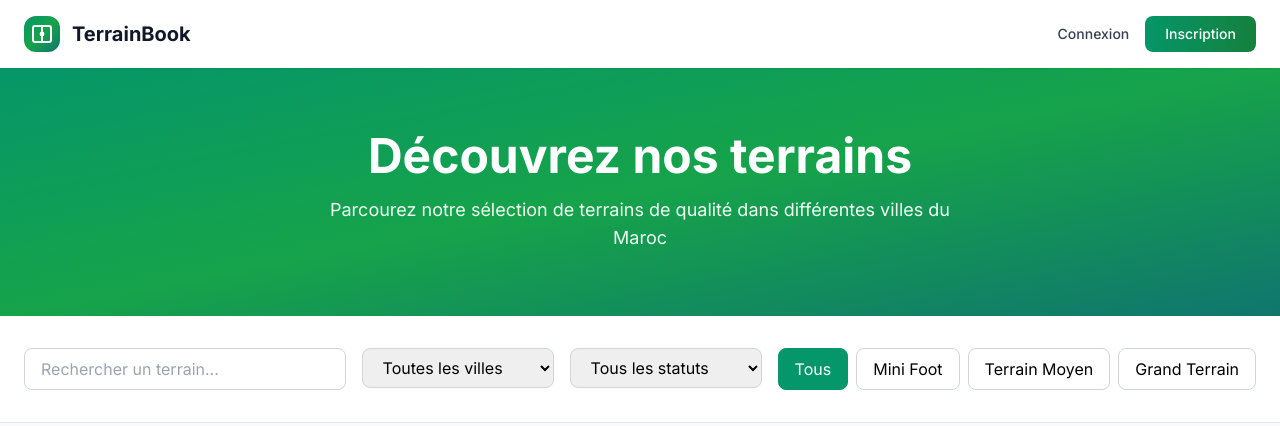
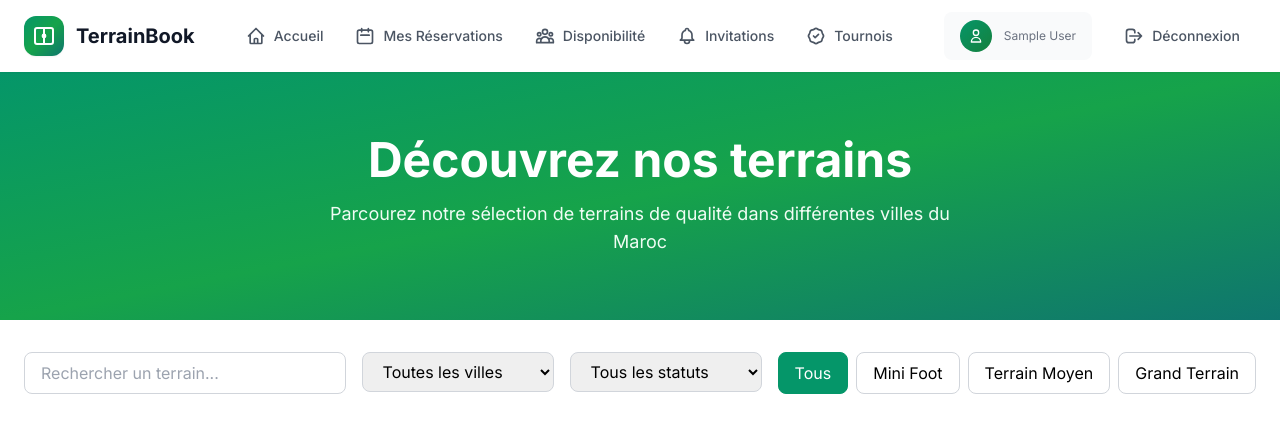
Before and after one commit to zakariyaee/TP4_WEB, a PHP site: page /views/player/stades.php in a window 1280 px wide. Shown: the top 426 px of the page. Run offline with PHP 8.4, Linux system fonts and the light colour scheme; the visitor is signed in with stand-in values (Sample User, id 1); data that the repository does not hold is empty; some libraries are stand-ins or nearby versions.

Commit message:
header espace joueur done

```diff
--- /dev/null
+++ b/views/player/includes/header.php
@@ -0,0 +1,82 @@
+<header class="bg-white shadow-sm sticky top-0 z-50">
+    <nav class="container mx-auto px-6 py-3">
+        <div class="flex items-center justify-between">
+            <!-- Logo -->
+            <a href="accueil.php" class="flex items-center gap-3">
+                <div class="w-10 h-10 bg-gradient-to-br from-emerald-600 via-green-600 to-teal-700 rounded-xl flex items-center justify-center shadow-sm">
+                    <svg xmlns="http://www.w3.org/2000/svg" fill="none" viewBox="0 0 24 24" stroke-width="1.8" stroke="white" class="w-6 h-6">
+                        <rect x="3" y="4" width="18" height="16" rx="2" ry="2" stroke="white" stroke-width="2" />
+                        <line x1="12" y1="4" x2="12" y2="20" stroke="white" stroke-width="2" />
+                        <circle cx="12" cy="12" r="1.5" fill="white" />
+                    </svg>
+                </div>
+                <div>
+                    <span class="text-xl font-bold text-gray-900 block">TerrainBook</span>
+
+                </div>
+            </a>
+
+            <!-- Navigation -->
+            <div class="hidden md:flex items-center gap-8">
+                <a href="stades.php" class="flex items-center gap-2 text-sm font-medium text-gray-600 hover:text-emerald-600 transition-colors">
+                    <svg class="w-5 h-5" fill="none" stroke="currentColor" viewBox="0 0 24 24">
+                        <path stroke-linecap="round" stroke-linejoin="round" stroke-width="2" d="M3 12l2-2m0 0l7-7 7 7M5 10v10a1 1 0 001 1h3m10-11l2 2m-2-2v10a1 1 0 01-1 1h-3m-6 0a1 1 0 001-1v-4a1 1 0 011-1h2a1 1 0 011 1v4a1 1 0 001 1m-6 0h6"/>
+                    </svg>
+                    Accueil
+                </a>
+
+                <a href="my-reservations.php" class="flex items-center gap-2 text-sm font-medium text-gray-600 hover:text-emerald-600 transition-colors">
+                    <svg class="w-5 h-5" fill="none" stroke="currentColor" viewBox="0 0 24 24">
+                        <path stroke-linecap="round" stroke-linejoin="round" stroke-width="2" d="M8 7V3m8 4V3m-9 8h10M5 21h14a2 2 0 002-2V7a2 2 0 00-2-2H5a2 2 0 00-2 2v12a2 2 0 002 2z"/>
+                    </svg>
+                    Mes Réservations
+                </a>
+
+                <a href="disponibilite.php" class="flex items-center gap-2 text-sm font-medium text-gray-600 hover:text-emerald-600 transition-colors">
+                    <svg class="w-5 h-5" fill="none" stroke="currentColor" viewBox="0 0 24 24">
+                        <path stroke-linecap="round" stroke-linejoin="round" stroke-width="2" d="M17 20h5v-2a3 3 0 00-5.356-1.857M17 20H7m10 0v-2c0-.656-.126-1.283-.356-1.857M7 20H2v-2a3 3 0 015.356-1.857M7 20v-2c0-.656.126-1.283.356-1.857m0 0a5.002 5.002 0 019.288 0M15 7a3 3 0 11-6 0 3 3 0 016 0zm6 3a2 2 0 11-4 0 2 2 0 014 0zM7 10a2 2 0 11-4 0 2 2 0 014 0z"/>
+                    </svg>
+                    Disponibilité
+                </a>
+
+                <a href="invitations.php" class="flex items-center gap-2 text-sm font-medium text-gray-600 hover:text-emerald-600 transition-colors relative">
+                    <svg class="w-5 h-5" fill="none" stroke="currentColor" viewBox="0 0 24 24">
+                        <path stroke-linecap="round" stroke-linejoin="round" stroke-width="2" d="M15 17h5l-1.405-1.405A2.032 2.032 0 0118 14.158V11a6.002 6.002 0 00-4-5.659V5a2 2 0 10-4 0v.341C7.67 6.165 6 8.388 6 11v3.159c0 .538-.214 1.055-.595 1.436L4 17h5m6 0v1a3 3 0 11-6 0v-1m6 0H9"/>
+                    </svg>
+                    Invitations
+
+                </a>
+
+                <a href="tournaments.php" class="flex items-center gap-2 text-sm font-medium text-gray-600 hover:text-emerald-600 transition-colors">
+                    <svg class="w-5 h-5" fill="none" stroke="currentColor" viewBox="0 0 24 24">
+                        <path stroke-linecap="round" stroke-linejoin="round" stroke-width="2" d="M9 12l2 2 4-4M7.835 4.697a3.42 3.42 0 001.946-.806 3.42 3.42 0 014.438 0 3.42 3.42 0 001.946.806 3.42 3.42 0 013.138 3.138 3.42 3.42 0 00.806 1.946 3.42 3.42 0 010 4.438 3.42 3.42 0 00-.806 1.946 3.42 3.42 0 01-3.138 3.138 3.42 3.42 0 00-1.946.806 3.42 3.42 0 01-4.438 0 3.42 3.42 0 00-1.946-.806 3.42 3.42 0 01-3.138-3.138 3.42 3.42 0 00-.806-1.946 3.42 3.42 0 010-4.438 3.42 3.42 0 00.806-1.946 3.42 3.42 0 013.138-3.138z"/>
+                    </svg>
+                    Tournois
+                </a>
+            </div>
+
+            <!-- User menu -->
+            <div class="flex items-center gap-4">
+                <div class="hidden md:flex items-center gap-3 px-4 py-2 bg-gray-50 rounded-lg">
+                    <div class="w-8 h-8 bg-gradient-to-br from-emerald-600 to-green-700 rounded-full flex items-center justify-center">
+                        <svg class="w-4 h-4 text-white" fill="none" stroke="currentColor" viewBox="0 0 24 24">
+                            <path stroke-linecap="round" stroke-linejoin="round" stroke-width="2" d="M16 7a4 4 0 11-8 0 4 4 0 018 0zM12 14a7 7 0 00-7 7h14a7 7 0 00-7-7z"/>
+                        </svg>
+                    </div>
+                    <div>
+
+                        <div class="text-xs text-gray-500"><?php echo htmlspecialchars($_SESSION['user_name']); ?></div>
+                    </div>
+                </div>
+
+                <a href="../../actions/auth/logout.php"
+                   class="flex items-center gap-2 px-4 py-2 text-sm font-medium text-gray-600 hover:text-red-600 transition-colors">
+                    <svg class="w-5 h-5" fill="none" stroke="currentColor" viewBox="0 0 24 24">
+                        <path stroke-linecap="round" stroke-linejoin="round" stroke-width="2" d="M17 16l4-4m0 0l-4-4m4 4H7m6 4v1a3 3 0 01-3 3H6a3 3 0 01-3-3V7a3 3 0 013-3h4a3 3 0 013 3v1"/>
+                    </svg>
+                    Déconnexion
+                </a>
+            </div>
+        </div>
+    </nav>
+</header>
--- a/views/player/stades.php
+++ b/views/player/stades.php
@@ -27,7 +27,6 @@ try {
     // Récupérer toutes les villes (tous les statuts)
     $stmt = $pdo->query("SELECT DISTINCT ville FROM terrain ORDER BY ville");
     $villes = $stmt->fetchAll(PDO::FETCH_COLUMN);
-
 } catch (PDOException $e) {
     error_log("Erreur lors de la récupération des données: " . $e->getMessage());
     $terrainsByCategory = [];
@@ -36,6 +35,7 @@ try {
 ?>
 <!DOCTYPE html>
 <html lang="fr">
+
 <head>
     <meta charset="UTF-8">
     <meta name="viewport" content="width=device-width, initial-scale=1.0">
@@ -44,11 +44,20 @@ try {
     <link rel="stylesheet" href="https://cdnjs.cloudflare.com/ajax/libs/font-awesome/6.4.0/css/all.min.css">
     <style>
         @import url('https://fonts.googleapis.com/css2?family=Inter:wght@300;400;500;600;700;800&display=swap');
-        * { font-family: 'Inter', sans-serif; }
+
+        * {
+            font-family: 'Inter', sans-serif;
+        }
     </style>
 </head>
+
 <body class="bg-gray-50">
-    <!-- Header -->
+    <!-- Header dynamique selon l'état de connexion -->
+    <?php if (isset($_SESSION['user_email']) && $_SESSION['user_role'] === 'joueur'): ?>
+        <!-- Header pour utilisateur connecté -->
+        <?php include 'includes/header.php'; ?>
+    <?php else: ?>
+        <!-- Header pour visiteur non connecté -->
         <header class="bg-white shadow-sm sticky top-0 z-50">
             <nav class="container mx-auto px-6 py-4">
                 <div class="flex items-center justify-between">
@@ -63,14 +72,15 @@ try {
                         <span class="text-xl font-bold text-gray-900">TerrainBook</span>
                     </a>
                     <div class="flex items-center gap-4">
-                    <a href="views/auth/login.php" class="text-sm font-medium text-gray-700 hover:text-emerald-600 transition-colors">Connexion</a>
-                    <a href="views/auth/register.php" class="bg-gradient-to-r from-emerald-600 to-green-700 text-white text-sm font-medium px-5 py-2 rounded-lg hover:shadow-md transition-shadow">
+                        <a href="../auth/login.php" class="text-sm font-medium text-gray-700 hover:text-emerald-600 transition-colors">Connexion</a>
+                        <a href="../auth/register.php" class="bg-gradient-to-r from-emerald-600 to-green-700 text-white text-sm font-medium px-5 py-2 rounded-lg hover:shadow-md transition-shadow">
                             Inscription
                         </a>
                     </div>
                 </div>
             </nav>
         </header>
+    <?php endif; ?>
 
     <!-- Hero Section -->
     <section class="bg-gradient-to-br from-emerald-600 via-green-600 to-teal-700 text-white py-16">
@@ -216,10 +226,17 @@ try {
                                             <span class="text-sm text-gray-500 font-normal">/heure</span>
                                         </div>
                                         <?php if ($terrain['disponibilite'] === 'disponible'): ?>
+                                            <?php if (isset($_SESSION['user_email']) && $_SESSION['user_role'] === 'joueur'): ?>
                                                 <a href="reserver.php?id_terrain=<?php echo $terrain['id_terrain']; ?>"
                                                     class="px-4 py-2 bg-emerald-600 text-white rounded-lg hover:bg-emerald-700 transition-colors text-sm font-semibold">
                                                     Réserver
                                                 </a>
+                                            <?php else: ?>
+                                                <a href="../auth/login.php?redirect=reserver&id_terrain=<?php echo $terrain['id_terrain']; ?>"
+                                                    class="px-4 py-2 bg-emerald-600 text-white rounded-lg hover:bg-emerald-700 transition-colors text-sm font-semibold">
+                                                    Réserver
+                                                </a>
+                                            <?php endif; ?>
                                         <?php else: ?>
                                             <span class="px-4 py-2 bg-gray-200 text-gray-500 rounded-lg text-sm font-semibold cursor-not-allowed">
                                                 <?php echo $terrain['disponibilite'] === 'maintenance' ? 'En maintenance' : 'Indisponible'; ?>
@@ -368,4 +385,5 @@ try {
         document.getElementById('filterDisponibilite').addEventListener('change', applyFilters);
     </script>
 </body>
+
 </html>
```
Also changed, not shown: actions/auth/login.php (+14 -3 lines), includes/header.php (deleted, +0 -74 lines), views/auth/login.php (+28 -20 lines), views/player/reserver.php (+1 -20 lines), actions/player/get_creneaux_disponibles.php (line endings or trailing spaces), actions/player/get_objets.php (line endings or trailing spaces). Lines whose indentation alone changed are shown as unchanged.
